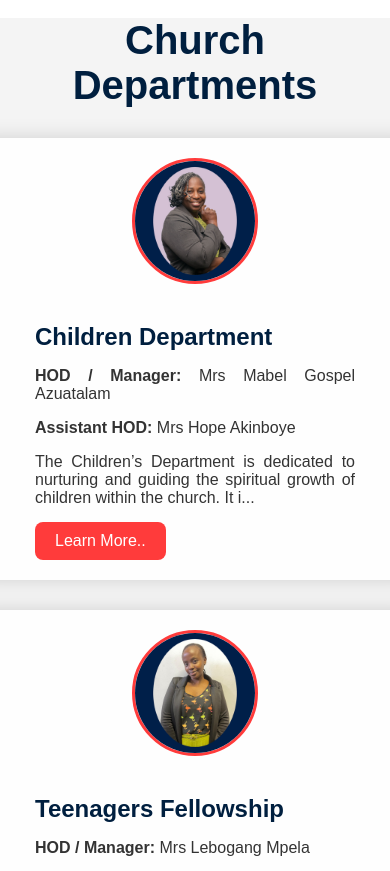
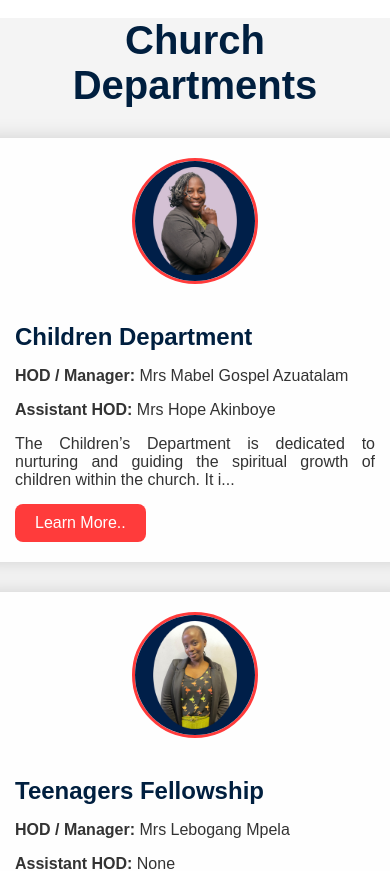
Before and after one commit to MpilwenhleNsibande/Rhema-Chapel-Website, a React (Vite) app: page /about in a window 390 px wide. Shown: the part 4000-4871 px from the top of the page. Built offline with nearby package versions, Linux system fonts and the light colour scheme.

Commit message:
Mobile view department box fixed

```diff
--- a/src/styles/About.css
+++ b/src/styles/About.css
@@ -507,8 +507,8 @@
   @media (max-width: 768px) {
     .department-text {
       text-align: left;
-      margin-right: 40px;
-      margin-left: 40px;
+      margin-right: 20px;
+      margin-left: 20px;
     }
   }
 
@@ -539,4 +539,9 @@
       color: white;
       animation: slideIn 1.5s ease-in-out;
     }
+
+    .department-box{
+      margin-left: 40px;
+      margin-right: 40px;
+    }
   }
```
